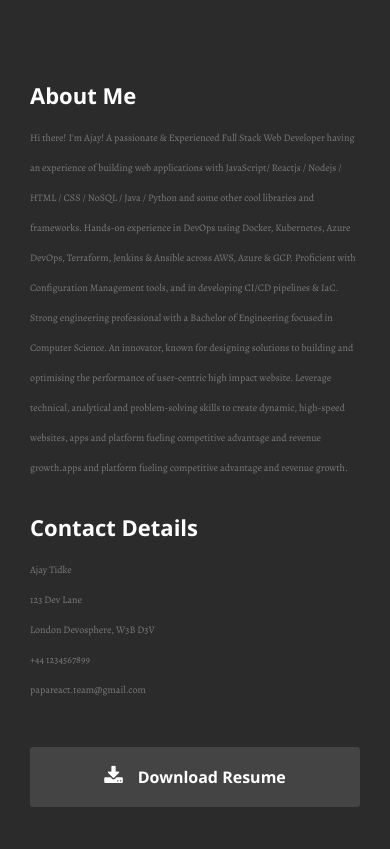
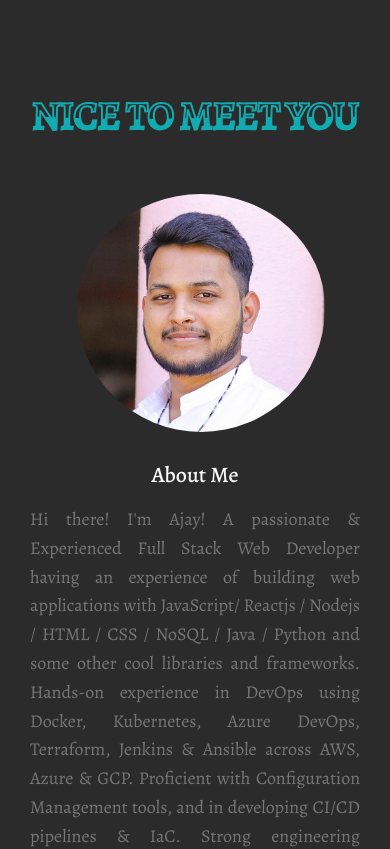
Before and after one commit to ajaytidke28297/My-portfolio, a React (Create React App) app: page / in a window 390 px wide. Shown: the part 860-1709 px from the top of the page. Built offline with nearby package versions, Linux system fonts and the light colour scheme.

Commit message:
About section added 😎😋

```diff
--- a/public/css/default.css
+++ b/public/css/default.css
@@ -160,7 +160,7 @@ pre {
 
 blockquote,
 q {
-  quotes: &#8220 &#8220;
+  quotes: #8220 #8220;
 }
 
 blockquote:before,
@@ -1057,6 +1057,7 @@ properly.
     margin-left: 0;
     margin-right: 0;
     padding: 0 30px;
+    text-align: center;
   }
   .row .row {
     width: auto;
--- a/public/css/layout.css
+++ b/public/css/layout.css
@@ -4,6 +4,7 @@
 
   --color-secondary: #fd5f00;
 
+  --color-ternary: #11abb0;
   --color-Grey-light-1: #faf9f9;
   --color-Grey-light-2: #f4f2f2;
   --color-Grey-light-3: #f0eeee;
@@ -127,7 +128,7 @@ header .social li a {
   color: #fff;
 }
 header .social li a:hover {
-  color: #11abb0;
+  color: var(--color-secondary);
 }
 
 /* scrolldown link */
@@ -144,6 +145,7 @@ header .scrolldown a {
   line-height: 42px;
   color: #fff;
   border-radius: 100%;
+  z-index: 5;
 
   -webkit-transition: all 0.3s ease-in-out;
   -moz-transition: all 0.3s ease-in-out;
@@ -151,7 +153,7 @@ header .scrolldown a {
   transition: all 0.3s ease-in-out;
 }
 header .scrolldown a:hover {
-  color: #11abb0;
+  color: var(--color-secondary);
 }
 
 /* primary navigation
@@ -178,7 +180,7 @@ header .scrolldown a:hover {
   top: 0;
 }
 .opaque {
-  background-color: #333;
+  background-color: #040714;
 }
 
 /* hide toggle button */
@@ -341,19 +343,88 @@ ul#nav li.current a span::after {
   color: #11abb0;
 }
 
+#about .heading {
+  position: relative;
+  display: flex;
+  align-items: center;
+  justify-content: center;
+  height: 10vh;
+  margin-bottom: 4rem;
+}
+
+#about .heading h1 {
+  text-transform: uppercase;
+  font-size: 7.5rem;
+  font-weight: 600;
+  display: inline-block;
+  position: absolute;
+  line-height: 1.2;
+}
+
+#about .heading h1:nth-child(1) {
+  color: transparent;
+  -webkit-text-stroke: 2px var(--color-ternary);
+}
+
+#about .heading h1:nth-child(2) {
+  color: var(--color-ternary);
+  animation: animate 4s ease-in-out infinite;
+}
+
+@keyframes animate {
+  0%,
+  100% {
+    clip-path: polygon(
+      0 54%,
+      10% 47%,
+      20% 42%,
+      31% 40%,
+      42% 42%,
+      52% 46%,
+      60% 52%,
+      70% 57%,
+      80% 61%,
+      90% 63%,
+      100% 57%,
+      100% 100%,
+      0% 100%
+    );
+  }
+  50% {
+    clip-path: polygon(
+      0 48%,
+      10% 56%,
+      20% 61%,
+      31% 65%,
+      41% 61%,
+      50% 58%,
+      59% 55%,
+      68% 51%,
+      78% 46%,
+      89% 46%,
+      100% 48%,
+      100% 100%,
+      0% 100%
+    );
+  }
+}
+
 #about h2 {
-  font: 22px/30px "opensans-bold", sans-serif;
-  color: #fff;
+  font-size: 2.2rem;
+  color: inherit;
+  font-weight: 500;
   margin-bottom: 12px;
 }
 #about p {
-  line-height: 30px;
-  color: #7a7a7a;
+  font-size: 1.8rem;
+  font-weight: 400;
+  color: var(--color-Grey-dark-2);
+  text-align: justify;
 }
 #about .profile-pic {
   position: relative;
-  width: 120px;
-  height: 120px;
+  width: 100%;
+  height: 100%;
   border-radius: 100%;
 }
 #about .contact-details {
--- a/public/css/media-queries.css
+++ b/public/css/media-queries.css
@@ -6,34 +6,32 @@
 
 /* ================================================================== */
 
-
 /* screenwidth less than 1024px
 --------------------------------------------------------------------- */
 @media only screen and (max-width: 1024px) {
-
   /* header styles
    ------------------------------------------------------------------ */
   header .banner-text h1 {
-      font: 80px/1.1em 'opensans-bold', sans-serif;
+    font: 80px/1.1em "opensans-bold", sans-serif;
     letter-spacing: -1px;
     margin: 0 auto 12px auto;
   }
-
 }
 
 /* screenwidth less than 900px
 --------------------------------------------------------------------- */
 @media only screen and (max-width: 900px) {
-
   /* header styles
    ------------------------------------------------------------------ */
-   header .banner { padding-bottom: 12px; }
+  header .banner {
+    padding-bottom: 12px;
+  }
   header .banner-text h1 {
-      font: 78px/1.1em 'opensans-bold', sans-serif;
+    font: 78px/1.1em "opensans-bold", sans-serif;
     letter-spacing: -1px;
   }
   header .banner-text h3 {
-      font: 17px/1.9em 'librebaskerville-regular', serif;
+    font: 17px/1.9em "librebaskerville-regular", serif;
     width: 80%;
   }
   header .banner-text hr {
@@ -42,25 +40,32 @@
   }
   /* nav-wrap */
   #nav-wrap {
-      font: 11px 'opensans-bold', sans-serif;
+    font: 11px "opensans-bold", sans-serif;
     letter-spacing: 1.5px;
   }
-
 
   /* About Section
    ------------------------------------------------------------------- */
   #about .profile-pic {
-      width: 114px;
-      height: 114px;
+    width: 100%;
+    height: 100%;
     margin-left: 12px;
   }
-   #about .contact-details { width: 50%; }
-   #about .download { width: 50%; }
+  #about .contact-details {
+    width: 50%;
+  }
+  #about .download {
+    width: 50%;
+  }
 
   /* Resume Section
    ------------------------------------------------------------------- */
-   #resume h1 { font: 16px/24px 'opensans-bold', sans-serif; }
-   #resume .main-col { padding-right: 5%; }
+  #resume h1 {
+    font: 16px/24px "opensans-bold", sans-serif;
+  }
+  #resume .main-col {
+    padding-right: 5%;
+  }
 
   /* Testimonials Section
    ------------------------------------------------------------------- */
@@ -82,25 +87,26 @@
 
   /* Contact Section
    ------------------------------------------------------------------- */
-   #contact .section-head { margin-bottom: 30px; }
+  #contact .section-head {
+    margin-bottom: 30px;
+  }
   #contact .header-col h1:before {
     font-size: 66px;
     line-height: 66px;
   }
-   #contact .section-head p.lead { font: 17px/33px opensans-light, sans-serif; }
-
-
+  #contact .section-head p.lead {
+    font: 17px/33px opensans-light, sans-serif;
+  }
 }
 
 /* mobile wide/smaller tablets
 ---------------------------------------------------------------------- */
 
 @media only screen and (max-width: 767px) {
-
   /* mobile navigation
    -------------------------------------------------------------------- */
   #nav-wrap {
-      font: 12px 'opensans-bold', sans-serif;
+    font: 12px "opensans-bold", sans-serif;
     background: transparent !important;
     letter-spacing: 1.5px;
     width: auto;
@@ -112,7 +118,7 @@
     width: 48px;
     height: 48px;
     text-align: left;
-		background-color: #CC5200;
+    background-color: #cc5200;
     position: relative;
     border: none;
     float: right;
@@ -133,13 +139,15 @@
     top: 35%;
     left: 25%;
     right: 25%;
-		content: '';
+    content: "";
   }
-   #nav-wrap > a:after { top: 60%; }
+  #nav-wrap > a:after {
+    top: 60%;
+  }
 
   /* toggle buttons */
-	#nav-wrap:not( :target ) > a:first-of-type,
-	#nav-wrap:target > a:last-of-type  {
+  #nav-wrap:not(:target) > a:first-of-type,
+  #nav-wrap:target > a:last-of-type {
     display: block;
   }
 
@@ -157,7 +165,7 @@
   }
 
   /* display menu panels */
-	#nav-wrap:target > ul#nav	{
+  #nav-wrap:target > ul#nav {
     display: block;
     padding: 30px 20px 48px 20px;
     background: #1f2024;
@@ -171,7 +179,7 @@
     margin: 0 auto;
     padding: 0 4%;
     text-align: left;
-      border-bottom: 1px solid #2D2E34;
+    border-bottom: 1px solid #2d2e34;
     border-bottom-style: dotted;
   }
 
@@ -184,16 +192,17 @@
     border: none;
   }
 
-
   /* Header Styles
    -------------------------------------------------------------------- */
   header .banner {
     padding-bottom: 12px;
     padding-top: 6px;
   }
-   header .banner-text h1 { font: 68px/1.1em 'opensans-bold', sans-serif; }
+  header .banner-text h1 {
+    font: 68px/1.1em "opensans-bold", sans-serif;
+  }
   header .banner-text h3 {
-      font: 16px/1.9em 'librebaskerville-regular', serif;
+    font: 16px/1.9em "librebaskerville-regular", serif;
     width: 85%;
   }
   header .banner-text hr {
@@ -207,22 +216,35 @@
     font-size: 24px;
     line-height: 36px;
   }
-   header .social li { margin: 0 10px; }
+  header .social li {
+    margin: 0 10px;
+  }
 
   /* scrolldown link */
-   header .scrolldown { display: none; }
-
+  header .scrolldown {
+    display: none;
+  }
 
   /* About Section
    -------------------------------------------------------------------- */
-   #about .profile-pic { display: none; }
+  #about .profile-pic {
+    display: inline-block;
+    padding: 3rem 0 2rem;
+    width: 75%;
+    height: 75%;
+  }
+
+  #about .heading h1 {
+    font-size: 5.5rem;
+  }
   #about .download .button {
     width: 100%;
     text-align: center;
     padding: 15px 20px;
   }
-   #about .main-col { padding-right: 30px; }
-
+  #about .main-col {
+    padding-right: 30px;
+  }
 
   /* Resume Section
    --------------------------------------------------------------------- */
@@ -231,45 +253,71 @@
     margin-bottom: 48px;
     text-align: center;
   }
-   #resume h1 { letter-spacing: 3px; }
-   #resume .main-col { padding-right: 30px; }
-   #resume h3, #resume .info { text-align: center; }
+  #resume h1 {
+    letter-spacing: 3px;
+  }
+  #resume .main-col {
+    padding-right: 30px;
+  }
+  #resume h3,
+  #resume .info {
+    text-align: center;
+  }
 
-   .bars { width: 100%; }
-
+  .bars {
+    width: 100%;
+  }
 
   /* Call To Action Section
    /* ----------------------------------------------------------------- */
-   #call-to-action { text-align: center; }
+  #call-to-action {
+    text-align: center;
+  }
   #call-to-action h1 {
-      font: 16px/24px 'opensans-bold', sans-serif;
+    font: 16px/24px "opensans-bold", sans-serif;
     text-align: center;
     margin-bottom: 30px;
     text-shadow: 0px 1px 3px rgba(0, 0, 0, 1);
   }
-   #call-to-action h1 span { display: block; }
-   #call-to-action .header-col h1:before { content: none; }
-   #call-to-action p { font-size: 15px; }
-
+  #call-to-action h1 span {
+    display: block;
+  }
+  #call-to-action .header-col h1:before {
+    content: none;
+  }
+  #call-to-action p {
+    font-size: 15px;
+  }
 
   /* Portfolio Section
    /* ----------------------------------------------------------------- */
-   #portfolio-wrapper .columns { margin-bottom: 40px; }
-   .popup-modal {	max-width: 85%; }
-
+  #portfolio-wrapper .columns {
+    margin-bottom: 40px;
+  }
+  .popup-modal {
+    max-width: 85%;
+  }
 
   /* Testimonials Section
    ----------------------------------------------------------------------- */
-   #testimonials .text-container { text-align: center; }
+  #testimonials .text-container {
+    text-align: center;
+  }
   #testimonials h1 {
-      font: 16px/24px 'opensans-bold', sans-serif;
+    font: 16px/24px "opensans-bold", sans-serif;
     text-align: center;
     margin-bottom: 30px;
     text-shadow: 0px 1px 3px rgba(0, 0, 0, 1);
   }
-   #testimonials h1 span { display: block; }
-   #testimonials .header-col h1:before { content: none; }
-   #testimonials blockquote { padding-bottom: 24px; }
+  #testimonials h1 span {
+    display: block;
+  }
+  #testimonials .header-col h1:before {
+    content: none;
+  }
+  #testimonials blockquote {
+    padding-bottom: 24px;
+  }
   #testimonials blockquote p {
     font-size: 20px;
     line-height: 42px;
@@ -281,21 +329,32 @@
     margin-left: -30px;
   }
 
-
   /* contact Section
    ----------------------------------------------------------------------- */
-   #contact { padding-bottom: 66px; }
-   #contact .section-head { margin-bottom: 12px; }
+  #contact {
+    padding-bottom: 66px;
+  }
+  #contact .section-head {
+    margin-bottom: 12px;
+  }
   #contact .section-head h1 {
-      font: 16px/24px 'opensans-bold', sans-serif;
+    font: 16px/24px "opensans-bold", sans-serif;
     text-align: center;
     margin-bottom: 30px;
     text-shadow: 0px 1px 3px rgba(0, 0, 0, 1);
   }
-   #contact h1 span { display: block; }
-   #contact .header-col { padding-top: 0; }
-   #contact .header-col h1:before { content: none;	}
-   #contact .section-head p.lead { text-align: center;}
+  #contact h1 span {
+    display: block;
+  }
+  #contact .header-col {
+    padding-top: 0;
+  }
+  #contact .header-col h1:before {
+    content: none;
+  }
+  #contact .section-head p.lead {
+    text-align: center;
+  }
 
   /* form */
   #contact label {
@@ -308,66 +367,96 @@
     margin-bottom: 6px;
     width: 100%;
   }
-   #contact button.submit { margin: 30px 0 24px 0; }
-   #message-warning, #message-success {
+  #contact button.submit {
+    margin: 30px 0 24px 0;
+  }
+  #message-warning,
+  #message-success {
     width: 100%;
     margin-left: 0;
   }
-
 
   /* footer
    ------------------------------------------------------------------------ */
 
   /* copyright */
-   footer .copyright li:before { content: none; }
-   footer .copyright li { margin-right: 12px; }
+  footer .copyright li:before {
+    content: none;
+  }
+  footer .copyright li {
+    margin-right: 12px;
+  }
 
   /* social links */
-   footer .social-links { font-size: 22px; }
-   footer .social-links li { margin-left: 18px; }
+  footer .social-links {
+    font-size: 22px;
+  }
+  footer .social-links li {
+    margin-left: 18px;
+  }
 
   /* Go To Top Button */
-   #go-top { margin-left: -22px; }
+  #go-top {
+    margin-left: -22px;
+  }
   #go-top a {
     width: 54px;
     height: 54px;
     font-size: 18px;
     line-height: 54px;
   }
-
-
 }
 
 /* mobile narrow
   -------------------------------------------------------------------------- */
 
 @media only screen and (max-width: 480px) {
-
   /* mobile navigation
    -------------------------------------------------------------------- */
-   #nav-wrap ul#nav { width: auto; float: none; }
+  #nav-wrap ul#nav {
+    width: auto;
+    float: none;
+  }
+
+  /* mobile narrow
+--------------------------------------------------------------- */
+  #about .heading {
+    margin: 0;
+  }
+  #about .heading h1 {
+    font-size: 4rem;
+  }
 
   /* header styles
    -------------------------------------------------------------------- */
-   header .banner { padding-top: 24px; }
+  header .banner {
+    padding-top: 24px;
+  }
   header .banner-text h1 {
-      font: 40px/1.1em 'opensans-bold', sans-serif;
+    font: 40px/1.1em "opensans-bold", sans-serif;
     margin: 0 auto 24px auto;
   }
   header .banner-text h3 {
-      font: 14px/1.9em 'librebaskerville-regular', sans-serif;
+    font: 14px/1.9em "librebaskerville-regular", sans-serif;
     width: 90%;
   }
 
   /* header social links */
-   header .social { font-size: 20px;}
-   header .social li { margin: 0 6px; }
+  header .social {
+    font-size: 20px;
+  }
+  header .social li {
+    margin: 0 6px;
+  }
 
   /* footer
    ------------------------------------------------------------------------ */
 
   /* social links */
-   footer .social-links { font-size: 20px; }
-   footer .social-links li { margin-left: 14px; }
-
+  footer .social-links {
+    font-size: 20px;
   }
+  footer .social-links li {
+    margin-left: 14px;
+  }
+}
--- a/public/resumeData.json
+++ b/public/resumeData.json
@@ -14,7 +14,7 @@
       "zip": "W3B D3V"
     },
     "website": "https://www.papareact.com/course",
-    "resumedownload": "http://papareact.com",
+    "resumedownload": "/resumeData.json",
     "social": [
       {
         "name": "facebook",
--- a/src/Components/About.js
+++ b/src/Components/About.js
@@ -2,21 +2,18 @@ import React from "react";
 
 const About = ({ data }) => {
   if (data) {
-    var name = data.name;
     var profilepic = "images/" + data.image;
     var bio = data.bio;
-    var street = data.address.street;
-    var city = data.address.city;
-    var state = data.address.state;
-    var zip = data.address.zip;
-    var phone = data.phone;
-    var email = data.email;
     var resumeDownload = data.resumedownload;
   }
 
   return (
     <section id="about">
       <div className="row">
+        <div className="heading">
+          <h1>Nice to meet you</h1>
+          <h1>Nice to meet you</h1>
+        </div>
         <div className="three columns">
           <img
             className="profile-pic"
@@ -28,30 +25,18 @@ const About = ({ data }) => {
           <h2>About Me</h2>
 
           <p>{bio}</p>
-          <div className="row">
-            <div className="columns contact-details">
-              <h2>Contact Details</h2>
-              <p className="address">
-                <span>{name}</span>
-                <br />
-                <span>
-                  {street}
-                  <br />
-                  {city} {state}, {zip}
-                </span>
-                <br />
-                <span>{phone}</span>
-                <br />
-                <span>{email}</span>
-              </p>
-            </div>
-            <div className="columns download">
-              <p>
-                <a href={resumeDownload} className="button">
-                  <i className="fa fa-download"></i>Download Resume
-                </a>
-              </p>
-            </div>
+          <div className="columns download">
+            <p>
+              <a
+                href={resumeDownload}
+                className="button"
+                target="_blank"
+                rel="noopener noreferrer"
+                download
+              >
+                <i className="fa fa-download"></i>Download Resume
+              </a>
+            </p>
           </div>
         </div>
       </div>
--- a/src/Components/Header.js
+++ b/src/Components/Header.js
@@ -8,7 +8,7 @@ const Header = ({ data }) => {
     var networks = data.social.map(function (network) {
       return (
         <li key={network.name}>
-          <a href={network.url}>
+          <a href={network.url} target="_blank" rel="noopener noreferrer">
             <i className={network.className}></i>
           </a>
         </li>
```
Also changed, not shown: public/images/profilepic.jpg, 1 other file (tests, documents, lock files or other folders). Lines whose indentation alone changed are shown as unchanged.
